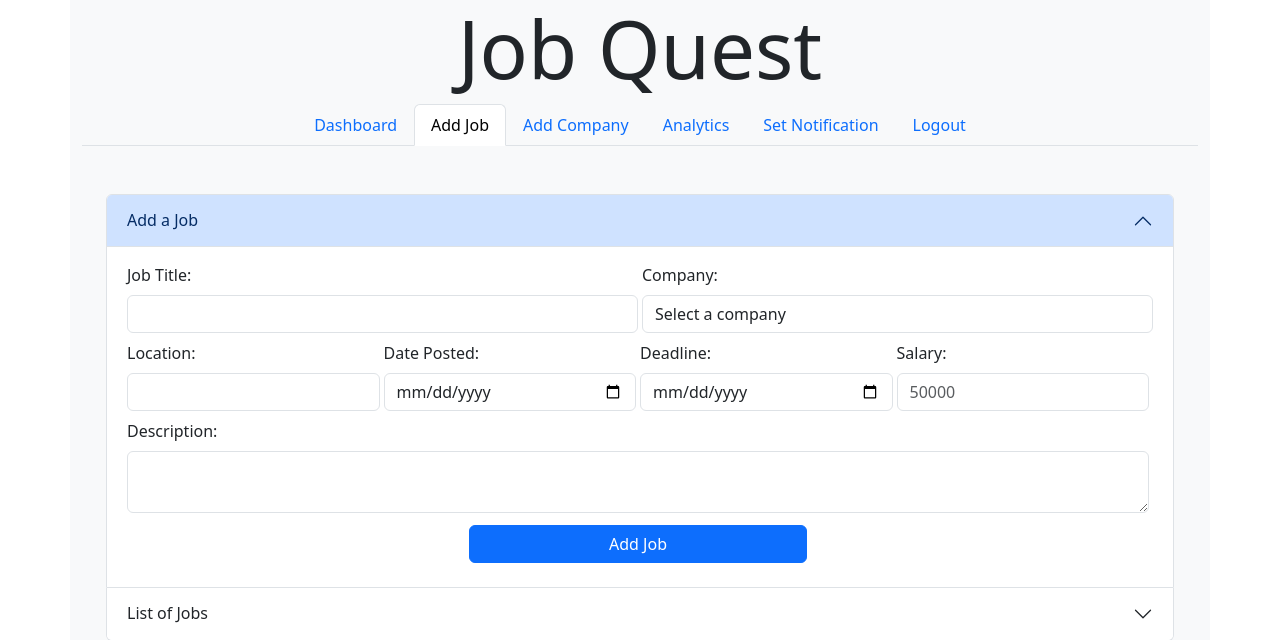
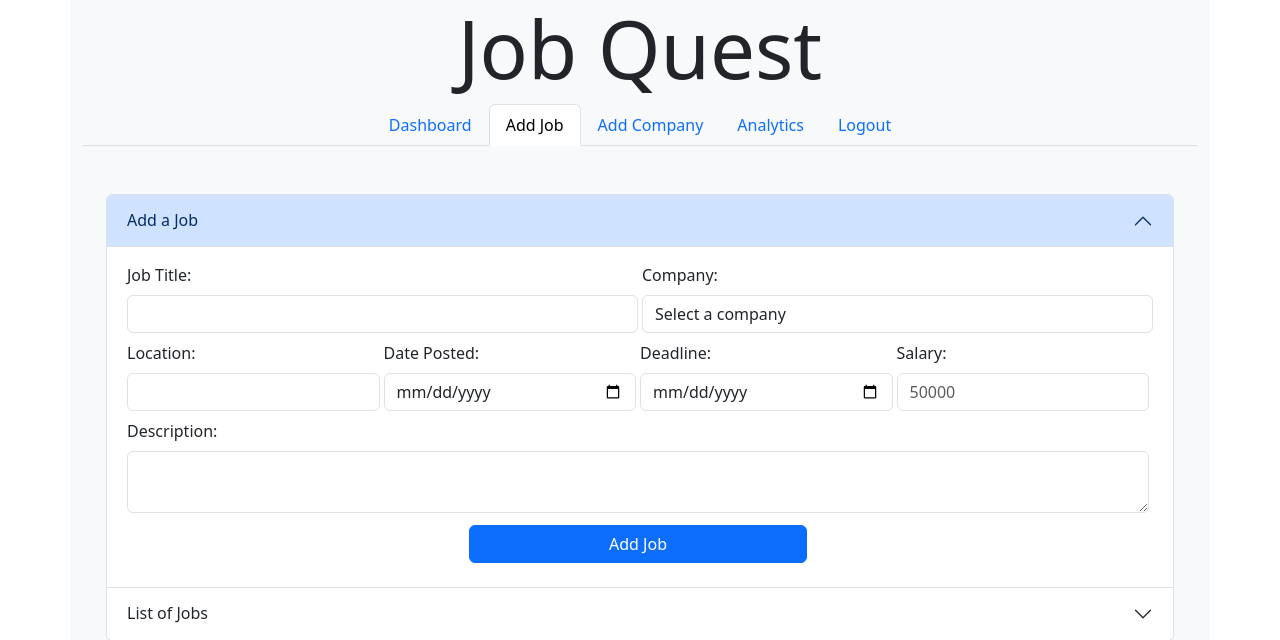
Before and after one commit to james-j-han/job-quest, a Flask app: page /job in a window 1280 px wide. Shown: the top 640 px of the page. Run offline with Flask 3, Linux system fonts and the light colour scheme; the visitor is signed in with stand-in values (Sample User, id 1); parts of the project's set-up code (start-up, migrations or seed data) failed here and were passed over.

Commit message:
final changes

```diff
--- a/app.py
+++ b/app.py
@@ -321,10 +321,6 @@ def applications_heatmap():
 
     return fig
 
-@app.route('/notification')
-def reminder():
-    return 'Notification'
-
 @app.route('/apply/<int:job_id>', methods=['GET'])
 def apply(job_id):
     query = text("""
--- a/templates/base.html
+++ b/templates/base.html
@@ -31,9 +31,6 @@
           <a class="nav-link {% if request.path == '/analytics' %}active{% endif %}" href="/analytics">Analytics</a>
         </li>
         <li class="nav-item">
-          <a class="nav-link {% if request.path == '/notification' %}active{% endif %}" href="/notification">Set Notification</a>
-        </li>
-        <li class="nav-item">
           <a class="nav-link {% if request.path == '/logout' %}active{% endif %}" href="/logout">Logout</a>
         </li>
       </ul>
```
Also changed, not shown: requirements.txt (added, +26 -0 lines), 1 other file.
